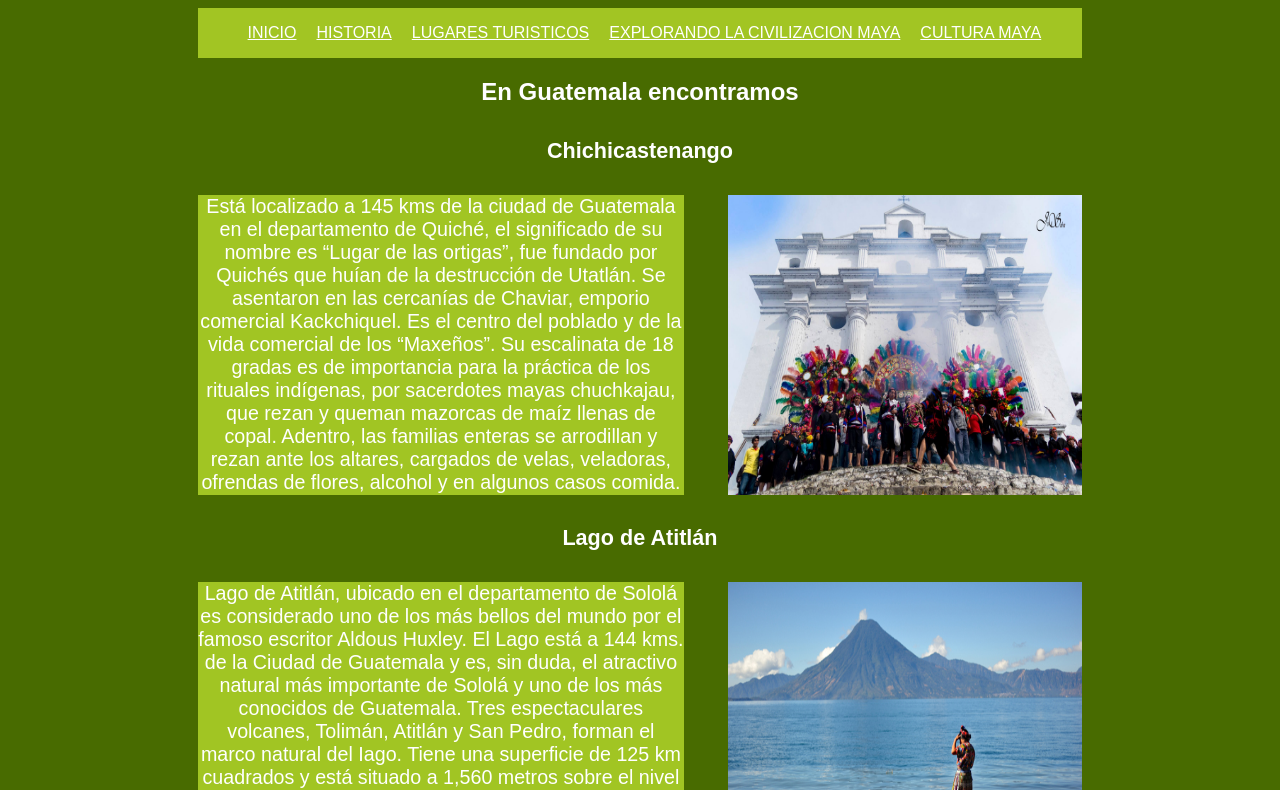
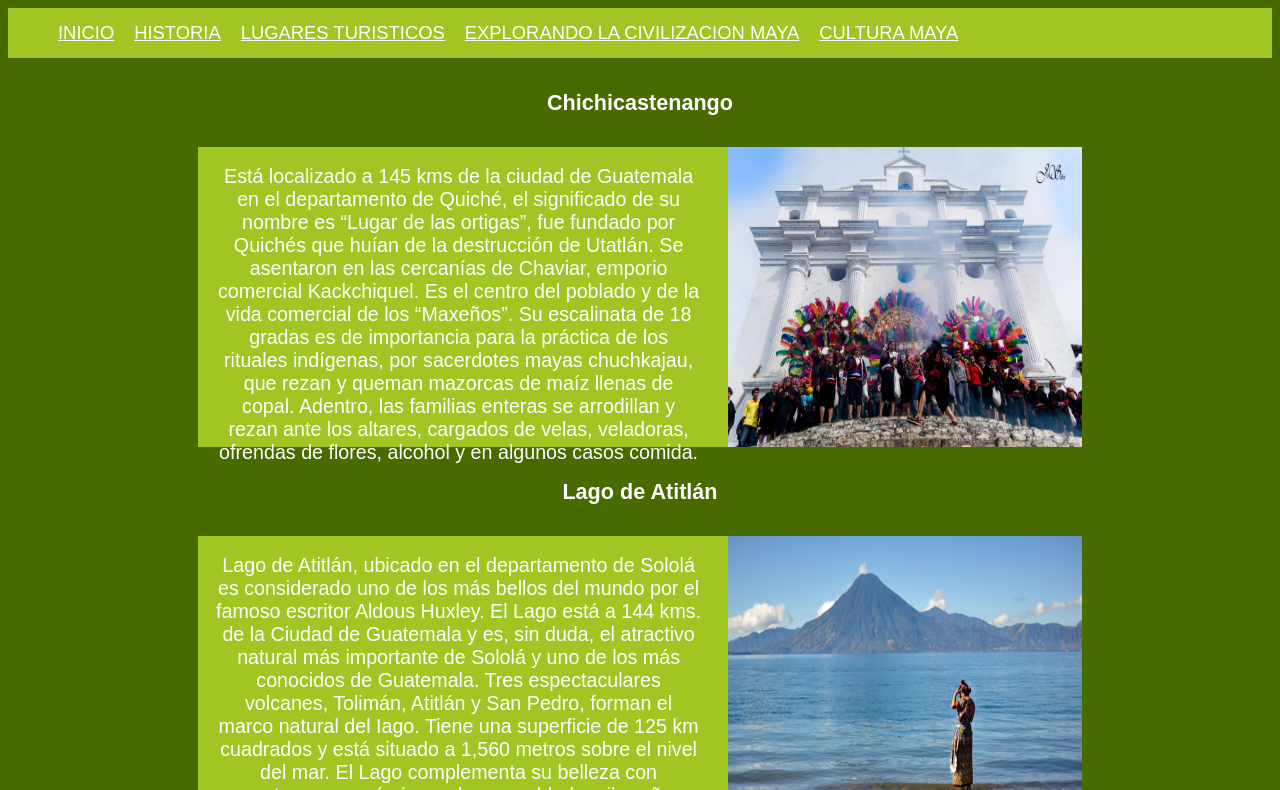
Before and after one commit to ppuacgarcia/paginamaya, a plain HTML site: page CULTURA_MAYA_VIVA.HTML in a window 1280 px wide. Shown: the part 216-1006 px from the top of the page. Drawn offline with Linux system fonts and the light colour scheme.

Commit message:
Arreglo estructura y banner cultura viva

```diff
--- a/CULTURA_MAYA_VIVA.HTML
+++ b/CULTURA_MAYA_VIVA.HTML
@@ -7,8 +7,7 @@
 
     </head>
     <header>
-        <img src="imagenes/logo.png">
-        <h1> Cultura maya viva </h1>
+        <img src="imagenes/Cultura maya viva/Intento banner.png">
     </header>
     <body>
         <nav>
@@ -22,25 +21,36 @@
         </nav>
         <div class="abajo"></div>
         <div id = "contenedor">
-            <h2> En Guatemala encontramos </h2>
             <h3>Chichicastenango</h3>
+            <div class="fondo">
             <p> Está localizado a 145 kms de la ciudad de Guatemala en el departamento de Quiché, el significado de su nombre es “Lugar de las ortigas”, fue fundado por Quichés que huían de la destrucción de Utatlán. Se asentaron en las cercanías de Chaviar, emporio comercial Kackchiquel. Es el centro del poblado y de la vida comercial de los “Maxeños”. Su escalinata de 18 gradas es de importancia para la práctica de los rituales indígenas, por sacerdotes mayas chuchkajau, que rezan y queman mazorcas de maíz llenas de copal. Adentro, las familias enteras se arrodillan y rezan ante los altares, cargados de velas, veladoras, ofrendas de flores, alcohol y en algunos casos comida. </p>
             <img class = "imagen" src="imagenes/Cultura maya viva/chichicastenango.jpg" 70% >
+            </div>
             <h3> Lago de Atitlán </h3>
+            <div class="fondo">
             <p> Lago de Atitlán, ubicado en el departamento de Sololá es considerado uno de los más bellos del mundo por el famoso escritor Aldous Huxley. El Lago está a 144 kms. de la Ciudad de Guatemala y es, sin duda, el atractivo natural más importante de Sololá y uno de los más conocidos de Guatemala. Tres espectaculares volcanes, Tolimán, Atitlán y San Pedro, forman el marco natural del Iago. Tiene una superficie de 125 km cuadrados y está situado a 1,560 metros sobre el nivel del mar. El Lago complementa su belleza con carreteras panorámicas, playas, poblados ribereños, montañas y volcanes. Ofrece excelentes oportunidades para desarrollar la pesca deportiva, vela, kayaks, vuelo libre, esquí acuático y la recreación naturalista, así como visitar las poblaciones mayas del área</p>
             <img class = "imagen" src="imagenes/Cultura maya viva/lagoat.jpg" 70% >
+            </div>
             <h3> Volcan Atitlán </h3>
+            <div class = "fondo">
             <p> El volcán de Atitlán es un estratovolcán ubicado al lado sur de la caldera del lago de Atitlán en Guatemala. Con más de una docena de erupciones registradas entre 1469 y 1853, la fecha de su erupción más reciente, el volcán ha tenido una actividad volcánica relativamente elevada. El Atitlán es parte del Arco Volcánico Centroamericano, una cadena de volcanes que se extiende a lo largo del literal occidental de América Central, y que se formó por la subducción de la Placa de Cocos debajo de la placa del Caribe. Estos volcanes son parte del Cinturón de Fuego del Pacífico. </p>
             <img class = "imagen" src="imagenes/Cultura maya viva/volcan.jpg" 70% >
+            </div>
             <h3> Museo Vivo de la Cultura Indígena </h3>
+            <div class = "fondo">
             <p> l Museo Vivo de la Cultura Indígena del Departamento de Sololá es un singular e innovador concepto que lleva al visitante en una experiencia cultural en vivo, para aprender sobre los trajes típicos de los  municipios del departamento, costumbres y tradiciones propias de los tres grupos étnicos de la región: Kaqchikel, Tz’utujil y K’iche’. Se observa cómo una mujer atiteca se coloca su tocoyal de 20 metros de largo, o cómo una mujer sololateca coloca a su bebé en la espalda con el sute, entre otras representaciones de la vida real de los sololatecos. </p>
             <img class = "imagen" src="imagenes/Cultura maya viva/Museo.jpg" 70% >
+            </div>
             <h3> Galería de Arte Ixchel </h3>
+            <div class="fondo">
             <p> Ubicado en el departamento de Sololá, La Galería de Arte Ixchel cuenta con una exhibición de pintura de artistas locales y nacionales en donde sobresale Enrique Anleu Díaz, así como máscaras tradicionales talladas en madera y textiles típicos.   Dentro de  la colección de 120 piezas figuran 60 pinturas  y 60 piezas de artesanía guatemalteca, algunas se encuentran a la venta y otras podrá apreciarlas en las instalaciones que tienen una capacidad para atender grupos de hasta 20 personas.  </p>
             <img class = "imagen" src="imagenes/Cultura maya viva/museoixchel.jpg" 70% >
+            </div>
             <h3> Centro de Cultura y Arte Casa Cakchiquel </h3>
+            <div class="fondo">
             <p> Ubicado en Panajachel, Sololá, en Casa Cakchiquel se encuentra un museo y galería de arte con exposición de fotografías históricas y tarjetas postales de los años 1,861 a 1928.  Así como, exposición de pinturas de artistas locales y nacionales.  Funciona también como un espacio para eventos sociales y culturales.  Ubicada en lo que un día fue uno de los primeros hoteles en el lago.Casa Cakchiquel fue construida en 1948 y fue uno de los primeros hoteles en el lago que hospedó a personalidades como el Comandante Ernesto Ché Guevara, Ingrid Bergman y otros intelectuales, artistas, pintores y escritores que disfrutaron de la casa en sus años dorados. </p>
             <img class = "imagen" src="imagenes/Cultura maya viva/Casa-Cakchiquel.jpg" 70% >
+            </div>
         </div>
     </body>
 </html>
--- a/css/culturamayavivaestilos.css
+++ b/css/culturamayavivaestilos.css
@@ -15,7 +15,7 @@ header{
 }
 #contenedor{
     width: 70%;
-    margin: 0px auto;
+    margin: auto;
 }
 nav ul li{
     margin-right:auto;
@@ -24,10 +24,11 @@ nav ul li{
     list-style: none;
     margin: 10px;
     line-height: 30px;
+    font-size: 115%;
 
 }
 nav{
-    width:70%;
+    width:100%;
     margin-right:auto;
     margin-left:auto;
     height: 50px;
@@ -56,8 +57,14 @@ h3{
 p{
     font-size: 123%;
     width: 55%;
-    height: 300px;
+    height: 200px;
     background: #A1C523;
     float: left;
     margin-top: auto;
+    padding: 2%;
 }
+.fondo{
+    background: #A1C523;
+    width: 100%;
+    height: 300px;
+}
```
Also changed, not shown: imagenes/Cultura maya viva/Intento banner.png (added).
